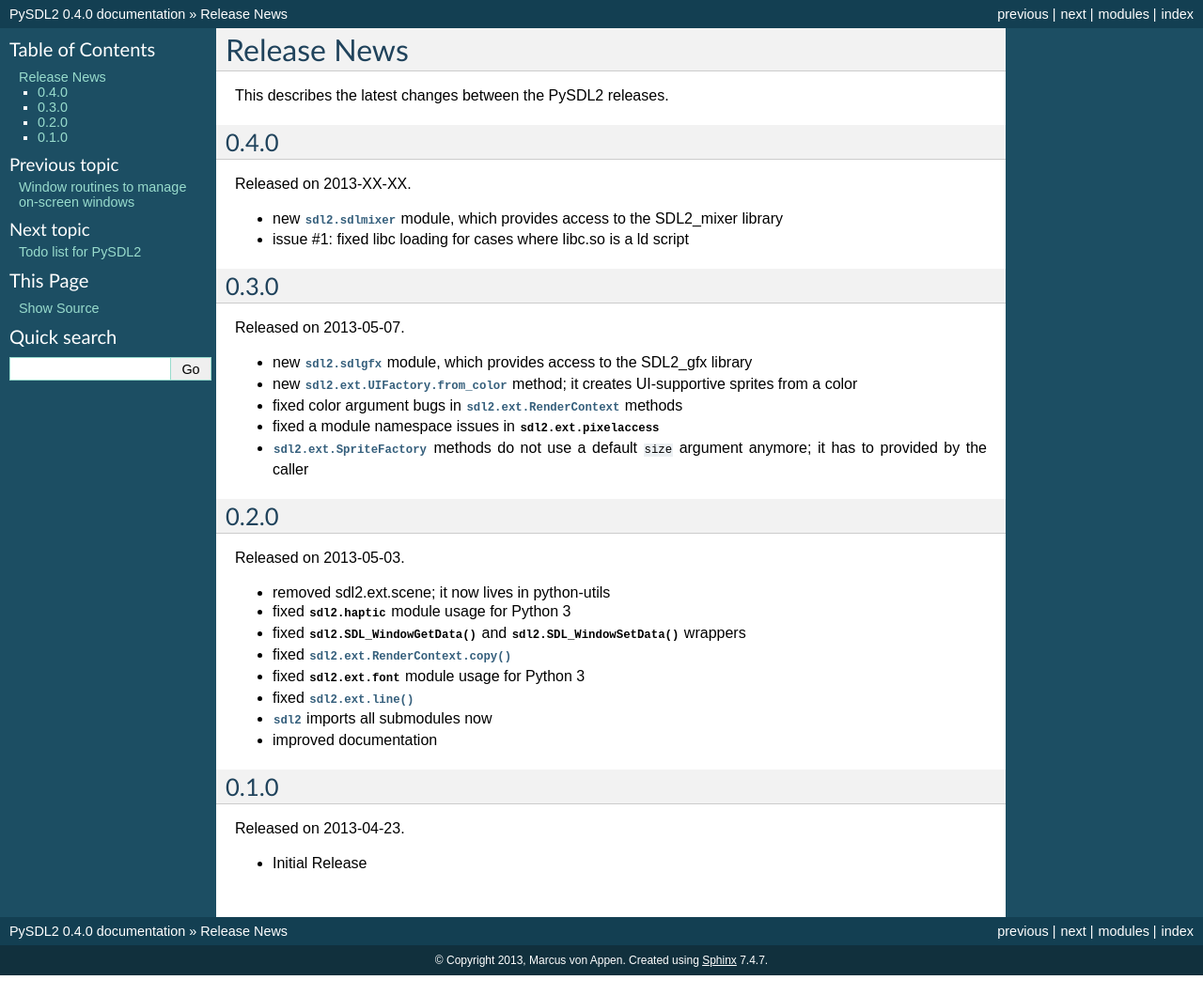
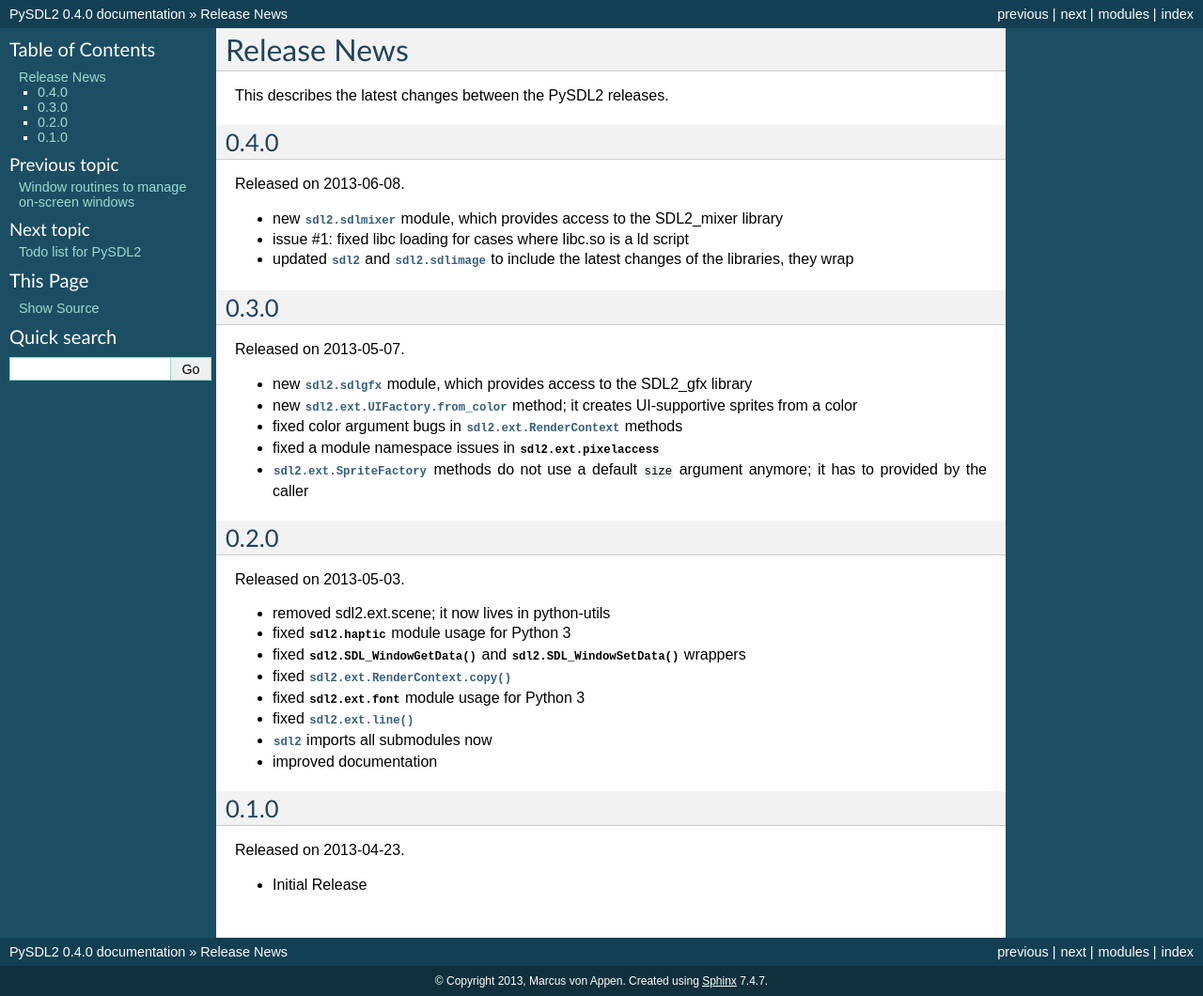
Before and after one commit to py-sdl/py-sdl2, a Sphinx documentation site: the page built from doc/news.rst, in a window 1280 px wide. Shown: the whole page at 94% size. Built offline with Sphinx 7.4.7, drawn with Linux system fonts in a browser that asks for light colours; before the commit the page ends 1038 px from its top, so only the background shows below that.

Commit message:
- 0.4.0 release

```diff
--- a/doc/news.rst
+++ b/doc/news.rst
@@ -4,11 +4,13 @@
 
 0.4.0
 -----
-Released on 2013-XX-XX.
+Released on 2013-06-08.
 
 * new :mod:`sdl2.sdlmixer` module, which provides access to the
   SDL2_mixer library
 * issue #1: fixed libc loading for cases where libc.so is a ld script
+* updated :mod:`sdl2` and :mod:`sdl2.sdlimage` to include the latest
+  changes of the libraries, they wrap
 
 0.3.0
 -----
```
